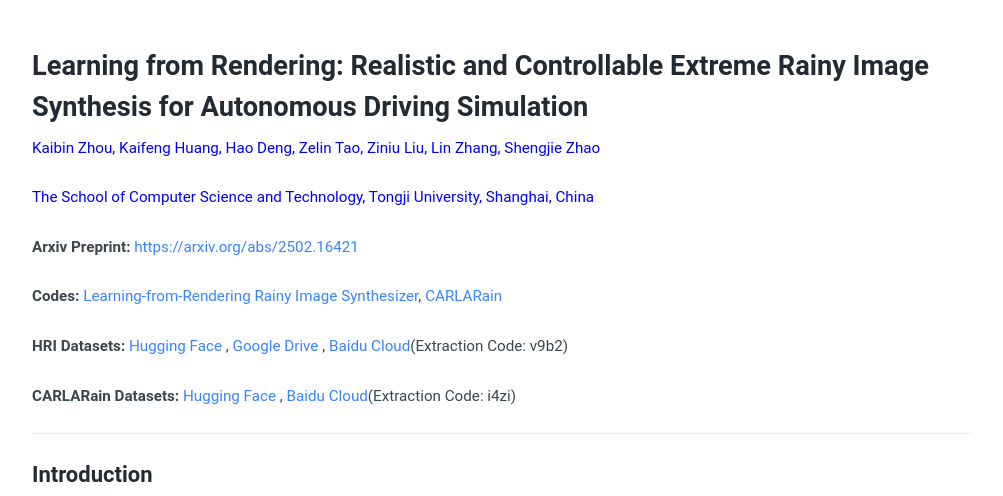
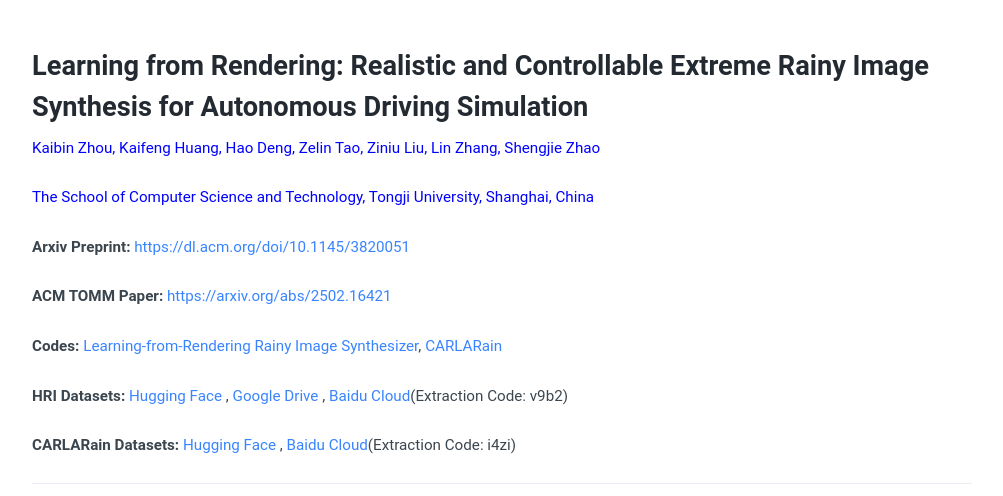
Before and after one commit to kb824999404/HRIG, a plain HTML site: page index.html in a window 1280 px wide. Shown: the top 496 px of the page, without its empty margins (138-1141 px from the left). Drawn offline with Linux system fonts and the light colour scheme.

Commit message:
Update index.html

```diff
--- a/index.html
+++ b/index.html
@@ -3591,7 +3591,8 @@
             <h2 id='high-resolution-rainy-image-synthesis-learning-from-rendering'><span>Learning from Rendering: Realistic and Controllable Extreme Rainy Image Synthesis for Autonomous Driving Simulation</span></h2>
             <p><font color=blue><span>Kaibin Zhou, Kaifeng Huang, Hao Deng, Zelin Tao, Ziniu Liu, Lin Zhang, Shengjie Zhao</span></font></p>
             <p><font color=blue><span>The School of Computer Science and Technology, Tongji University, Shanghai, China</span></font></p>
-            <p><span style="font-weight: bold;">Arxiv Preprint: </span><a href="https://arxiv.org/abs/2502.16421">https://arxiv.org/abs/2502.16421</a></p>
+            <p><span style="font-weight: bold;">Arxiv Preprint: </span><a href="https://dl.acm.org/doi/10.1145/3820051">https://dl.acm.org/doi/10.1145/3820051</a></p>
+            <p><span style="font-weight: bold;">ACM TOMM Paper: </span><a href="https://arxiv.org/abs/2502.16421">https://arxiv.org/abs/2502.16421</a></p>
             <p><span style="font-weight: bold;">Codes: </span><a href="https://github.com/kb824999404/HRIG">Learning-from-Rendering Rainy Image Synthesizer</a>, <a href="https://github.com/kb824999404/CARLARain">CARLARain</a></p>
             <p style="white-space: nowrap;">
                 <span style="font-weight: bold;">HRI Datasets: </span>
```
